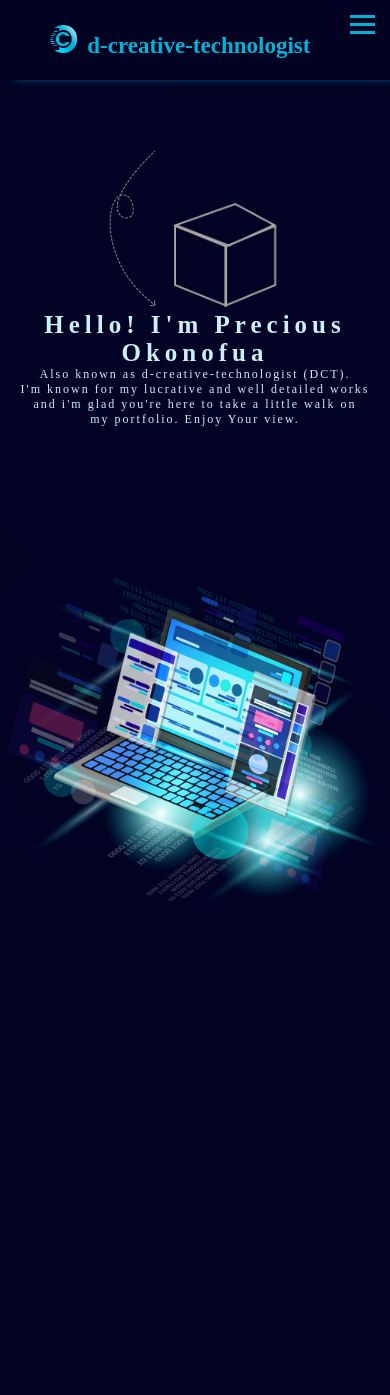
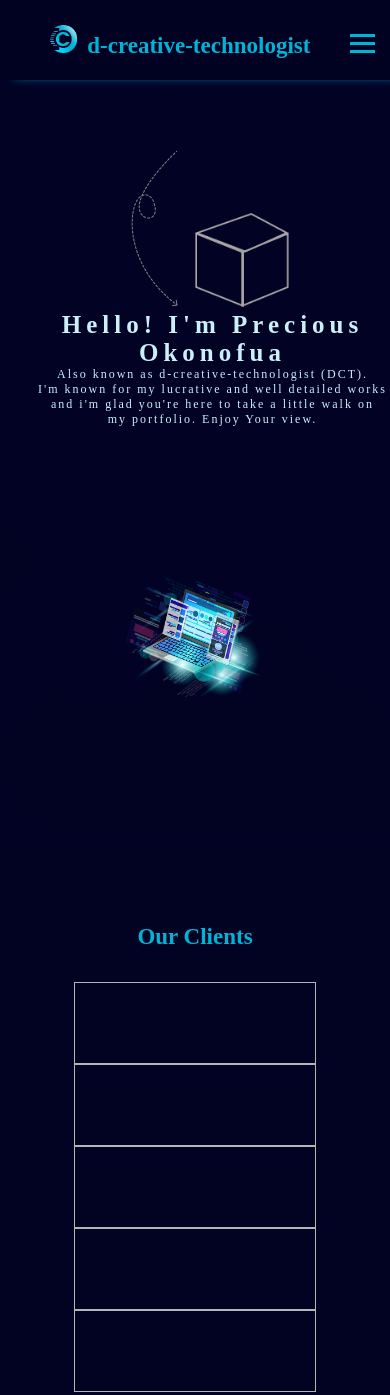
Before and after one commit to Kodedemy/Personal-Portfolio, a plain HTML site: page index.html in a window 390 px wide. Shown: the top 1395 px of the page. Drawn offline with Linux system fonts and the light colour scheme; files whose address does not match are found by name.

Commit message:
commit to main

```diff
--- a/index.html
+++ b/index.html
@@ -58,16 +58,26 @@
                     my portfolio. Enjoy Your view.
                 </p>
             </div>
-            <img src="./IMG/setup 2.png" alt="setup-img">
+            <img class="set-up" src="./IMG/setup 2.png" alt="setup-img">
         </div>
     </section>
 
     <section class="sec-two">
+        <div>
             <div class="clients">
                 <h1>
                     Our Clients
                 </h1>
 
+            </div>
+
+            <div class="cgd">
+                <div class="clients-div"></div>
+                <div class="clients-div"></div>
+                <div class="clients-div"></div>
+                <div class="clients-div"></div>
+                <div class="clients-div"></div>
+            </div>
         </div>
     </section>
 
--- a/main.css
+++ b/main.css
@@ -131,6 +131,7 @@ section.sec-one {
     background-repeat: no-repeat;
     background-size: cover;
     background-blend-mode: color-dodge;
+
 }
 
 div.banner{
@@ -176,4 +177,27 @@ section.sec-two{
     /* align-items: center; */
     text-align: center;
     color: var(--third-color);
+    /* box-shadow: 7px -4px 3px var(--nineth-color); */
 }
+
+div.clients h1{
+    color: var(--nineth-color);
+}
+
+div.cgd{
+    display: flex;
+    flex-wrap: wrap;
+    justify-content: center;
+    padding: 2rem 0rem;
+}
+
+div.clients-div{
+    width: 240px;
+    height: 80px;
+    border: 1px solid var(--first-color);
+    color: var(--third-color);
+    font-family: var(--first-font-family);
+    font-size: 15px;
+    font-weight: 400;
+    text-align: center;
+}
--- a/responsive.css
+++ b/responsive.css
@@ -12,11 +12,11 @@
     } */
 
     div.intro{
-        text-align: center;
+        text-align: left;
     }
 
     section.sec-two{
-        padding-top: 600px;
+        padding-top: 100px;
     }
 }
 
@@ -28,15 +28,66 @@
     label.link {
         margin-right: -700px;
     }
+
+    div.intro{
+        text-align: left;
+    }
+
+    /* section.sec-two{
+        padding-top: 100px;
+    } */
+}
+
+@media screen and (max-width: 1068px) {
+    div.intro{
+        text-align: left;
+    }
+
+    /* section.sec-two{
+        padding-top: 100px;
+    } */
 }
 
 @media screen and (max-width: 1084px) {
+    label.logo img {
+       padding: 16px 80px;
+    }
+
     nav ul {
         margin-right: 400px;
     }
 
     label.link {
         margin-right: -650px;
+    }
+
+    div.intro{
+        text-align: left;
+        padding-left: 35px;
+    }
+
+    div.intro h1{
+        font-size: 27px;
+    }
+
+    div.intro p{
+        font-size: 14px;
+    }
+
+    img.shape{
+        width: 20%;
+    }
+
+    div.banner .set-up{
+        width: 37%;
+    }
+
+    section.sec-two{
+        padding-top: 80px;
+    }
+
+    div.clients h1{
+        font-size: 23px;
     }
 
 }
@@ -56,6 +107,12 @@
 
     label.link {
         margin-right: -650px;
+    }
+}
+
+@media screen and (max-width: 1024px) {
+    div.intro{
+        text-align: left;
     }
 }
 
@@ -142,6 +199,10 @@
     nav ul.show {
         left: 0px;
     }
+
+    div.intro{
+        text-align: center;
+    }
 }
 
 @media screen and (max-width: 830px) {
@@ -165,7 +226,7 @@
         display: block;
         /* float: left; */
         margin-left: 680px;
-        margin-top: -74px;
+        margin-top: -54px;
         position: fixed;
     }
 
@@ -203,7 +264,7 @@
         display: block;
         /* float: left; */
         margin-left: 500px;
-        margin-top: -68px;
+        margin-top: -58px;
         position: fixed;
     }
 
@@ -228,7 +289,7 @@
         display: block;
         /* float: left; */
         margin-left: 400px;
-        margin-top: -68px;
+        margin-top: -58px;
         position: fixed;
     }
 
@@ -262,12 +323,12 @@
         display: block;
         /* float: left; */
         margin-left: 350px;
-        margin-top: -68px;
+        margin-top: -49px;
         position: fixed;
     }
 
     label.logo img {
-        padding: 25px 10px;
+        padding: -29px 10px;
         margin-left: 40px;
         width: 7%;
     }
@@ -284,6 +345,10 @@
     label.link2 a {
         font-size: 20px;
     }
+}
+
+@media screen and (max-width: 400px) {
+
 }
 
 @media screen and (max-width: 375px) {
```
Lines whose indentation alone changed are shown as unchanged.
